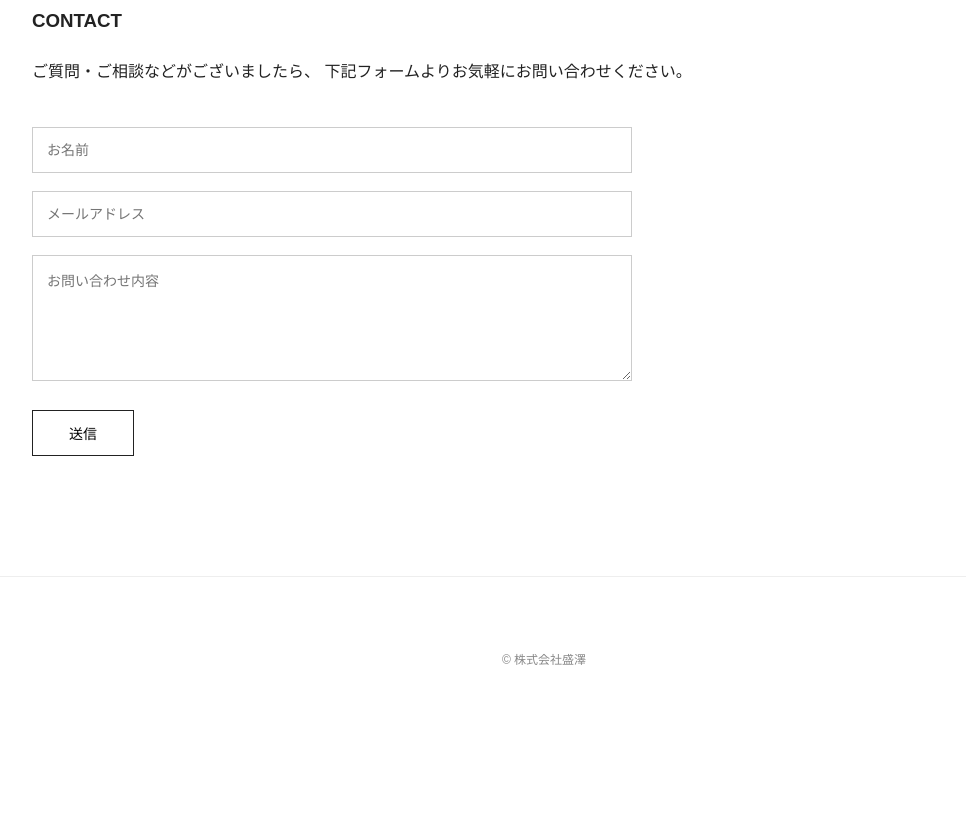
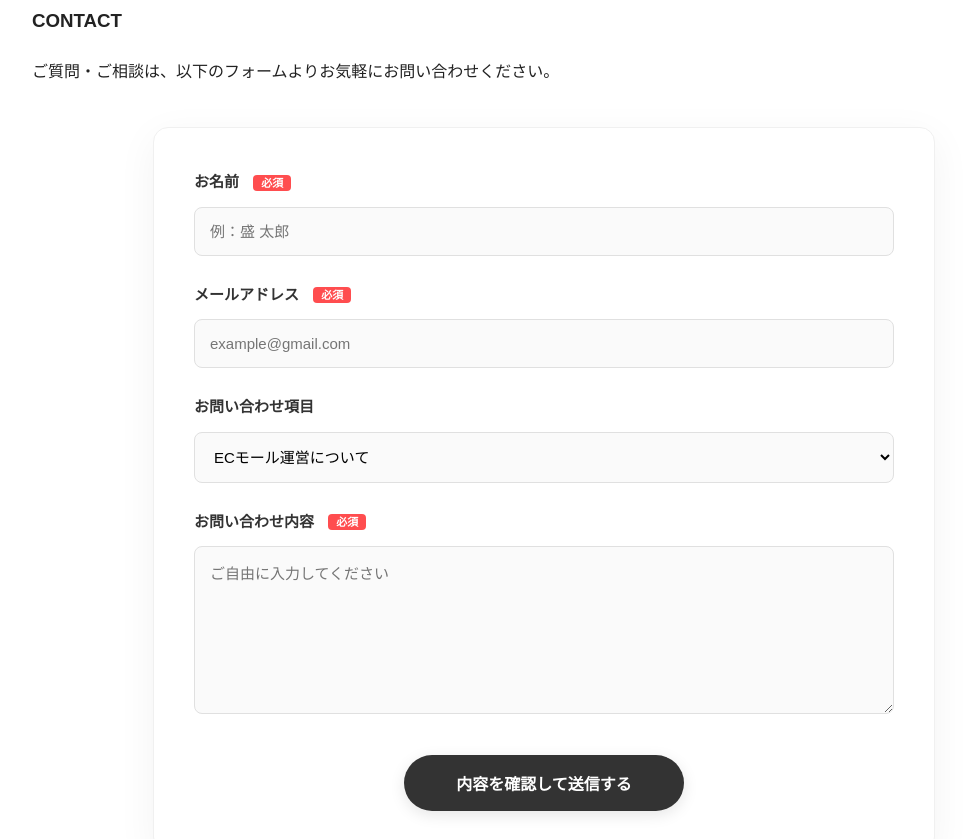
Before and after one commit to lhx970406-jpg/morisawa5628, a plain HTML site: page contact.html in a window 1280 px wide. Shown: the part 217-1056 px from the top of the page, without its empty margins (96-1062 px from the left). Before the commit the page ends 961 px from the top, so only its background shows below. Drawn offline with Linux system fonts and the light colour scheme.

Commit message:
xiugaiyemian

```diff
--- a/contact.html
+++ b/contact.html
@@ -19,7 +19,7 @@
   </h1>
   <nav class="nav">
     <a href="index.html">ホーム</a>
-    <a href="services.html">事業内容</a>
+    <a href="business.html">事業内容</a>
     <a href="company.html">会社概要</a>
     <a href="contact.html">お問い合わせ</a>
   </nav>
@@ -28,20 +28,47 @@
 
 
 <section class="section fade-up">
-<h3>CONTACT</h3>
-<p>
-ご質問・ご相談などがございましたら、
-下記フォームよりお気軽にお問い合わせください。
-</p>
+  <div class="container">
+    <div class="contact-header">
+      <h3>CONTACT</h3>
+      <p class="contact-subtitle">ご質問・ご相談は、以下のフォームよりお気軽にお問い合わせください。</p>
+    </div>
 
+    <!-- フォーム本体 -->
+    <form class="contact-form" action="https://formspree.io" method="POST">
+      <!-- 注：mailtoの代わりにFormspreeなどを使うと、ブラウザ上で送信が完結します -->
 
-<form class="contact-form" action="mailto:morisawa.888@gmail.com" method="post" enctype="text/plain">
-<input type="text" name="name" placeholder="お名前">
-<input type="email" name="email" placeholder="メールアドレス">
-<textarea name="message" rows="6" placeholder="お問い合わせ内容"></textarea>
-<button type="submit">送信</button>
-</form>
+      <div class="form-group">
+        <label for="name">お名前 <span class="badge-required">必須</span></label>
+        <input type="text" id="name" name="name" placeholder="例：盛 太郎" required>
+      </div>
+
+      <div class="form-group">
+        <label for="email">メールアドレス <span class="badge-required">必須</span></label>
+        <input type="email" id="email" name="email" placeholder="example@gmail.com" required>
+      </div>
+
+      <div class="form-group">
+        <label for="subject">お問い合わせ項目</label>
+        <select id="subject" name="subject">
+          <option value="EC運営について">ECモール運営について</option>
+          <option value="商品について">商品について</option>
+          <option value="採用・その他">その他</option>
+        </select>
+      </div>
+
+      <div class="form-group">
+        <label for="message">お問い合わせ内容 <span class="badge-required">必須</span></label>
+        <textarea id="message" name="message" rows="8" placeholder="ご自由に入力してください" required></textarea>
+      </div>
+
+      <div class="form-submit">
+        <button type="submit" class="submit-btn">内容を確認して送信する</button>
+      </div>
+    </form>
+  </div>
 </section>
+
 
 
 <footer class="footer">
--- a/css/style.css
+++ b/css/style.css
@@ -258,33 +258,123 @@ a {
   color: #fff;
 }
 
+/* =========================
+   联系表单高级化 (替换原有 .contact-form 部分)
+========================= */
+
+/* 表单整体容器 */
 .contact-form {
-  max-width: 600px;
-  margin-top: 40px;
+  max-width: 700px;
+  margin: 40px auto 0; /* 居中 */
+  background: #ffffff;
+  padding: 40px;
+  border-radius: 15px; /* 圆角 */
+  box-shadow: 0 10px 40px rgba(0, 0, 0, 0.05); /* 柔和的阴影 */
+  border: 1px solid #f0f0f0;
 }
 
-.contact-form input,
+/* 表单中的每一行容器 */
+.form-group {
+  margin-bottom: 25px;
+  text-align: left;
+}
+
+/* 标签样式 */
+.form-group label {
+  display: block;
+  font-weight: 700;
+  margin-bottom: 10px;
+  font-size: 15px;
+  color: #333;
+}
+
+/* 必填项红色小标签 */
+.badge-required {
+  background: #ff4d4f;
+  color: #fff;
+  font-size: 11px;
+  padding: 2px 8px;
+  border-radius: 4px;
+  margin-left: 10px;
+  vertical-align: middle;
+}
+
+/* 输入框和文本域通用样式 */
+.contact-form input[type="text"],
+.contact-form input[type="email"],
+.contact-form select,
 .contact-form textarea {
   width: 100%;
-  padding: 14px;
-  margin-bottom: 18px;
-  font-size: 14px;
-  border: 1px solid #ccc;
-  box-sizing: border-box;
+  padding: 15px;
+  font-size: 15px;
+  border: 1px solid #e0e0e0;
+  border-radius: 8px;
+  background-color: #fafafa;
+  transition: all 0.3s ease;
+  box-sizing: border-box; /* 防止撑破容器 */
+  font-family: inherit;
 }
 
-.contact-form button {
-  padding: 12px 36px;
-  font-size: 14px;
-  border: 1px solid #222;
-  background: #fff;
-  cursor: pointer;
-  transition: 0.3s;
+/* 悬停和聚焦效果 */
+.contact-form input:hover,
+.contact-form textarea:hover {
+  border-color: #87CEEB; /* 使用您导航栏的天蓝色 */
 }
 
-.contact-form button:hover {
-  background: #222;
+.contact-form input:focus,
+.contact-form textarea:focus {
+  outline: none;
+  background-color: #fff;
+  border-color: #87CEEB;
+  box-shadow: 0 0 0 4px rgba(135, 206, 235, 0.1);
+}
+
+/* 提交按钮 */
+.contact-form button[type="submit"] {
+  display: block;
+  width: 100%;
+  max-width: 280px;
+  margin: 30px auto 0;
+  padding: 16px;
+  font-size: 16px;
+  font-weight: 700;
   color: #fff;
+  background-color: #333; /* 黑色基调显高级 */
+  border: none;
+  border-radius: 50px; /* 极圆按钮 */
+  cursor: pointer;
+  transition: all 0.3s ease;
+  box-shadow: 0 4px 15px rgba(0,0,0,0.1);
+}
+
+.contact-form button[type="submit"]:hover {
+  background-color: #87CEEB; /* 悬停时变为天蓝色，与网页主题呼应 */
+  transform: translateY(-2px);
+  box-shadow: 0 6px 20px rgba(135, 206, 235, 0.4);
+}
+
+/* 移动端适配 */
+@media (max-width: 768px) {
+  .contact-form {
+    padding: 25px 20px;
+  }
+}
+
+.map-wrapper {
+    width: 100%;
+    max-width: 1000px; /* 最大宽度 */
+    margin: 0 auto;
+    border: 1px solid #ddd;
+    border-radius: 8px; /* 圆角 */
+    overflow: hidden;
+    line-height: 0; /* 消除底部间隙 */
+}
+
+/* 确保地图在移动端也能正常显示 */
+@media (max-width: 768px) {
+    .map-wrapper iframe {
+        height: 300px; /* 手机端高度调小一点 */
+    }
 }
 
 /* =========================
```
Also changed, not shown: business.html (+1 -1 lines), company.html (+16 -4 lines), index.html (+1 -1 lines).
